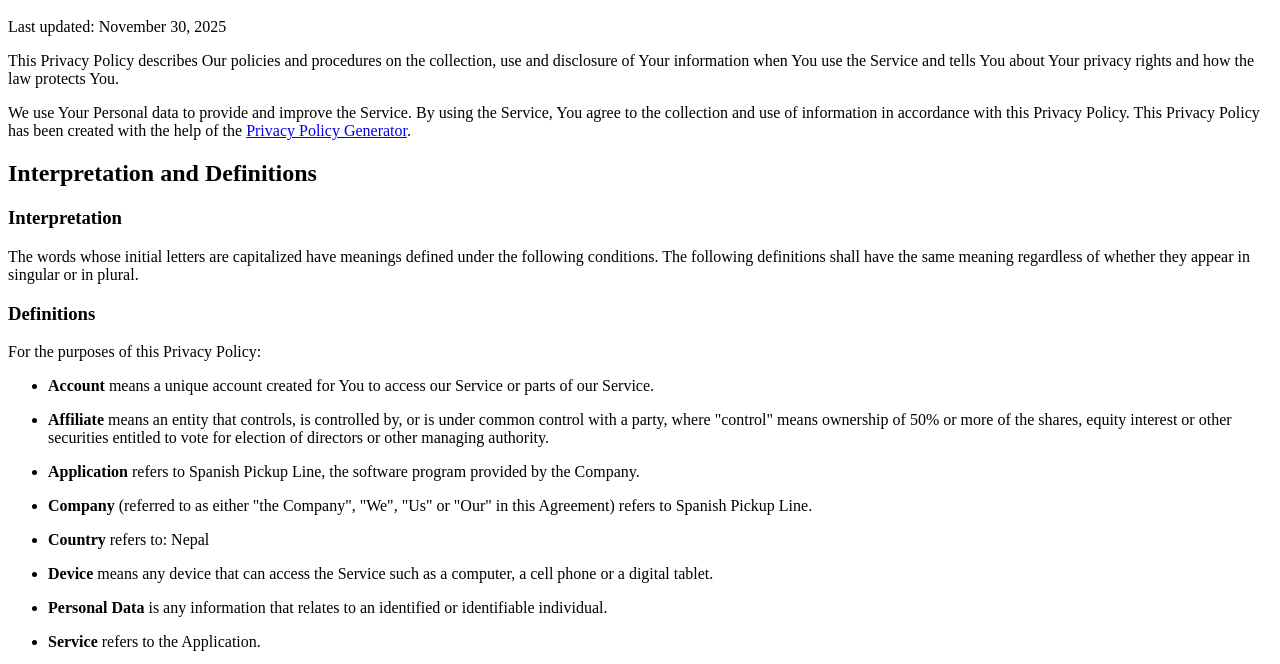
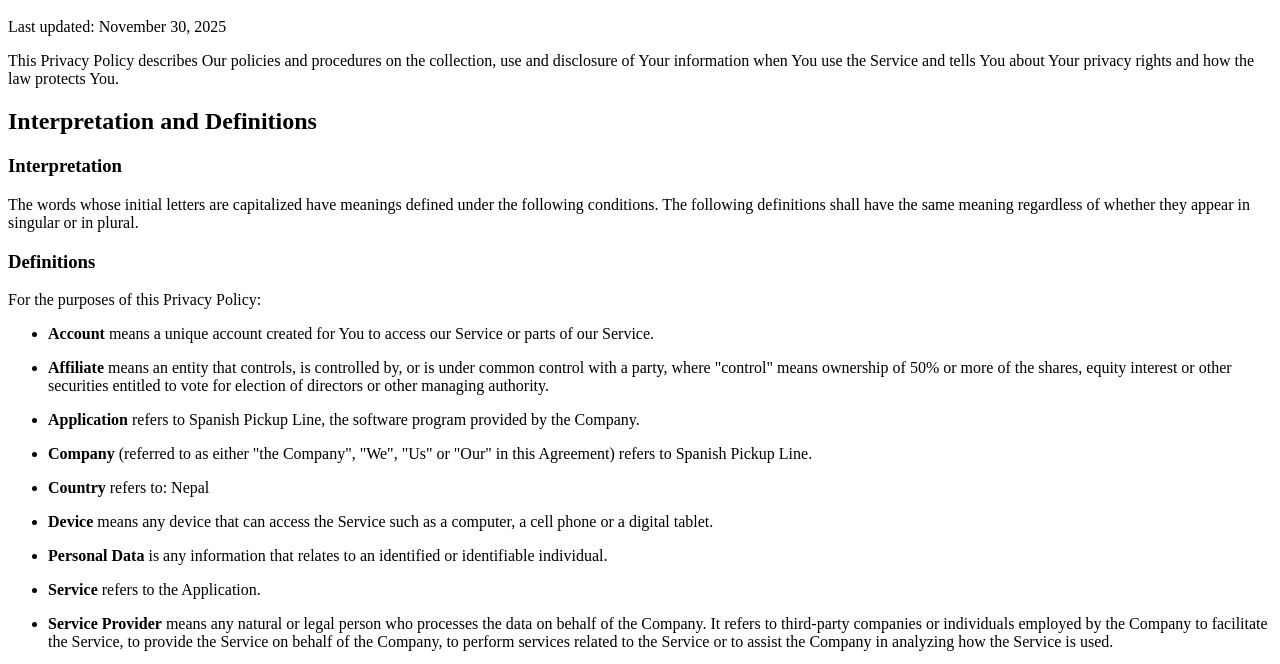
Before and after one commit to Sachin-Timilsina/spanish-pickup-lines-privacy-policy, a plain HTML site: page index.html in a window 1280 px wide. Shown: the part 48-712 px from the top of the page. Drawn offline with Linux system fonts and the light colour scheme.

Commit message:
Remove
Removed a paragraph about the use of personal data and the Privacy Policy Generator.

```diff
--- a/index.html
+++ b/index.html
@@ -1,7 +1,6 @@
 <h1>Privacy Policy</h1>
 <p>Last updated: November 30, 2025</p>
 <p>This Privacy Policy describes Our policies and procedures on the collection, use and disclosure of Your information when You use the Service and tells You about Your privacy rights and how the law protects You.</p>
-<p>We use Your Personal data to provide and improve the Service. By using the Service, You agree to the collection and use of information in accordance with this Privacy Policy. This Privacy Policy has been created with the help of the <a href="https://www.privacypolicies.com/privacy-policy-generator/" target="_blank">Privacy Policy Generator</a>.</p>
 <h2>Interpretation and Definitions</h2>
 <h3>Interpretation</h3>
 <p>The words whose initial letters are capitalized have meanings defined under the following conditions. The following definitions shall have the same meaning regardless of whether they appear in singular or in plural.</p>
```
